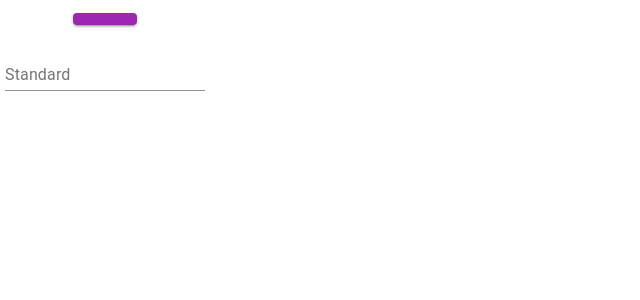
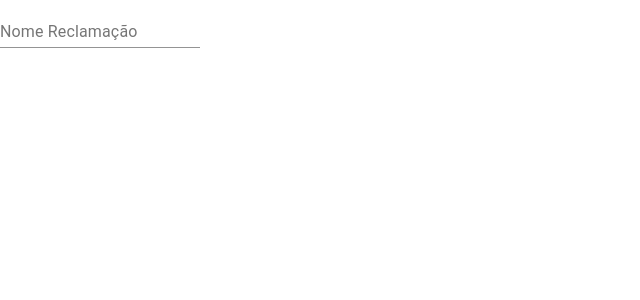
Before and after one commit to jtiagodev/react-form-generator, a React (Create React App) app: page / in a window 1280 px wide. Shown: the top 300 px of the page, without its empty margins (0-640 px from the left). Built offline with nearby package versions, Linux system fonts and the light colour scheme.

Commit message:
Working Refs with react hook forms

```diff
--- a/package.json
+++ b/package.json
@@ -10,6 +10,7 @@
     "prop-types": "^15.7.2",
     "react": "^16.13.1",
     "react-dom": "^16.13.1",
+    "react-hook-form": "^6.0.2",
     "react-scripts": "3.4.1",
     "styled-components": "^5.1.1",
     "styled-system": "^5.1.5"
--- a/src/Form/TextInput.js
+++ b/src/Form/TextInput.js
@@ -1,9 +1,12 @@
 import { TextField } from '@material-ui/core';
-import React from 'react';
+import React, { forwardRef, useRef } from 'react';
 
 const TextInput = (props) => {
+    const { label = "Label", inputRef, inputProps, inputLabel } = props;
+    // const myRef = useRef(ref);
+
     return (
-        <TextField id="standard-basic" label="Standard" />
+        <TextField id="standard-basic" inputProps={{ name: inputLabel }} label={label} inputRef={inputRef} {...inputProps} />
 
     );
 };
--- a/src/FormGenerator.js
+++ b/src/FormGenerator.js
@@ -1,21 +1,11 @@
-import React from 'react';
+import React, { createRef, useRef } from 'react';
 import { Flex } from './Grid';
 import PropTypes from 'prop-types';
 import Button from "./Form/Button";
 import TextInput from "./Form/TextInput";
-
-const formEntries = [
-    {
-        id: 1,
-        inputType: 'button',
-        text: 'Send SMS'
-    },
-    {
-        id: 2,
-        inputType: 'textInput',
-        dependencies: 1
-    }
-];
+import testFormOptions from "./utils/testFormOptions";
+import { useForm } from "react-hook-form";
+import { Paper, FormGroup, TextField } from '@material-ui/core'
 
 const defaultTypesMap = {
     button: Button,
@@ -23,7 +13,10 @@ const defaultTypesMap = {
 };
 
 const FormGenerator = (props) => {
-    const { typesMap = defaultTypesMap, colSize = 200, rowNum = 3, colNum = 1, entries = formEntries, margin = '5px' } = props;
+    const { typesMap = defaultTypesMap, colSize = 200, rowNum = 1, colNum = 3, formOptions = testFormOptions, margin = '5px' } = props;
+    const { handleSubmit, register, errors } = useForm();
+    const onSubmit = values => console.log(values);
+
     const rows = [];
     const cols = [];
     for(var i = 0; i < rowNum; i++){
@@ -33,14 +26,7 @@ const FormGenerator = (props) => {
         cols.push(i);
     }
 
-    const renderTypeComponent = (type, entryId, entryInputProps) => {
-        if (typesMap[type]) {
-            const TypeComponent = typesMap[type];
-            return <TypeComponent {...entryInputProps} />
-        } else {
-            return <span style={{ fontSize: '10px', color: 'red' }}>{`Undefined 'type' for FormComponent ID: ${entryId}`}</span>
-        }
-    };
+
 
     const FormEntry = ({ row, col }) => {
         // Calculate which FormEntry to be rendered
@@ -51,30 +37,47 @@ const FormGenerator = (props) => {
             index = (row * colNum) + col;
         }
 
-        if (entries[index]) {
-            const entrySize = entries[index].cols || 1;
+        if (formOptions[index]) {
+
+            const entrySize = formOptions[index].cols || 1;
             const divSize = colSize * entrySize;
-            const divMargin = entries[index].margin || margin;
-            const entryType = entries[index].inputType;
-            const entryId = entries[index].id || index + 1;
-            const entryInputProps = entries[index].inputProps || {};
-            const entryJustifyContent = entries[index].alignX || 'center';
-            const entryAlignItems = entries[index].alignY || 'center';
+            const divMargin = formOptions[index].margin || margin;
+            const entryType = formOptions[index].inputType;
+            const entryId = formOptions[index].id || index + 1;
+            const entryInputProps = formOptions[index].inputProps || {};
+            const entryJustifyContent = formOptions[index].alignX || 'center';
+            const entryAlignItems = formOptions[index].alignY || 'center';
+            const entryValidation = formOptions[index].validation || { required: "Required" };
+            const entryInputLabel = formOptions[index].inputLabel; //|| uuid()
 
-            return (
-                <Flex justifyContent={entryJustifyContent} alignItems={entryAlignItems} key={index} style={{ width: `${divSize}px`, margin: divMargin }}>
-                {renderTypeComponent(entryType, entryId, entryInputProps)}
-                </Flex>
 
-            );
+            if (typesMap[entryType]) {
+                // const ref = createRef();
+                const TypeComponent = typesMap[entryType];
+                return (
+                               <Flex flexDirection="column" justifyContent={entryJustifyContent} alignItems={entryAlignItems} key={index} style={{ width: `${divSize}px`, margin: divMargin }}>
+                                <TypeComponent inputRef={register({ ...entryValidation })} inputLabel={entryInputLabel} {...entryInputProps} />
+                                {errors[entryInputLabel] && errors[entryInputLabel].message}
+
+                               </Flex>
+                );
+            } else {
+                return (
+                    <Flex justifyContent={entryJustifyContent} alignItems={entryAlignItems} key={index} style={{ width: `${divSize}px`, margin: divMargin }}>
+                                    <span style={{ fontSize: '10px', color: 'red' }}>{`Undefined 'type' for FormComponent ID: ${entryId}`}</span>
+                    </Flex>
+
+                )
+            }
+
         } else {
             return null;
         }
-
     };
 
     return (
-        <>
+        <form onSubmit={handleSubmit(onSubmit)}>
+
           <Flex flexDirection="column" >
                 {rows.map((row, i) => (
                <Flex flexWrap="wrap" flexDirection="row" key={i}>
@@ -84,9 +87,9 @@ const FormGenerator = (props) => {
               </Flex>
                 ))}
             </Flex>
-        </>
+        </form>
     );
-                    };
+};
 
 
 export default FormGenerator;
--- /dev/null
+++ b/src/utils/testFormOptions.js
@@ -0,0 +1,38 @@
+const testFormOptions = [
+    // {
+    //     id: 1,
+    //     inputLabel: 'botao1',
+    //     inputType: 'button',
+    //     inputProps: {
+    //         text: 'Send 2 SMS'
+    //     },
+    //     alignX: 'flex-start'
+    // },
+    {
+        id: 2,
+        inputLabel: 'botao2',
+        inputType: 'textInput',
+        dependencies: 1,
+        inputProps: {
+            label: "Nome Reclamação"
+        },
+        margin: "0px 0px 10px 0px",
+        validation: {
+            validate: value => value !== "admin" || "Nice try!"
+        }
+
+
+    },
+    // {
+    //     id: 2,
+    //     inputLabel: 'botao3',
+    //     inputType: 'textInput',
+    //     dependencies: 1,
+    //     inputProps: {
+    //         label: "Nome Cliente"
+    //     },
+    //     margin: "0px 0px 10px 0px"
+    // }
+];
+
+export default testFormOptions;
```
Also changed, not shown: 1 other file (tests, documents, lock files or other folders).
